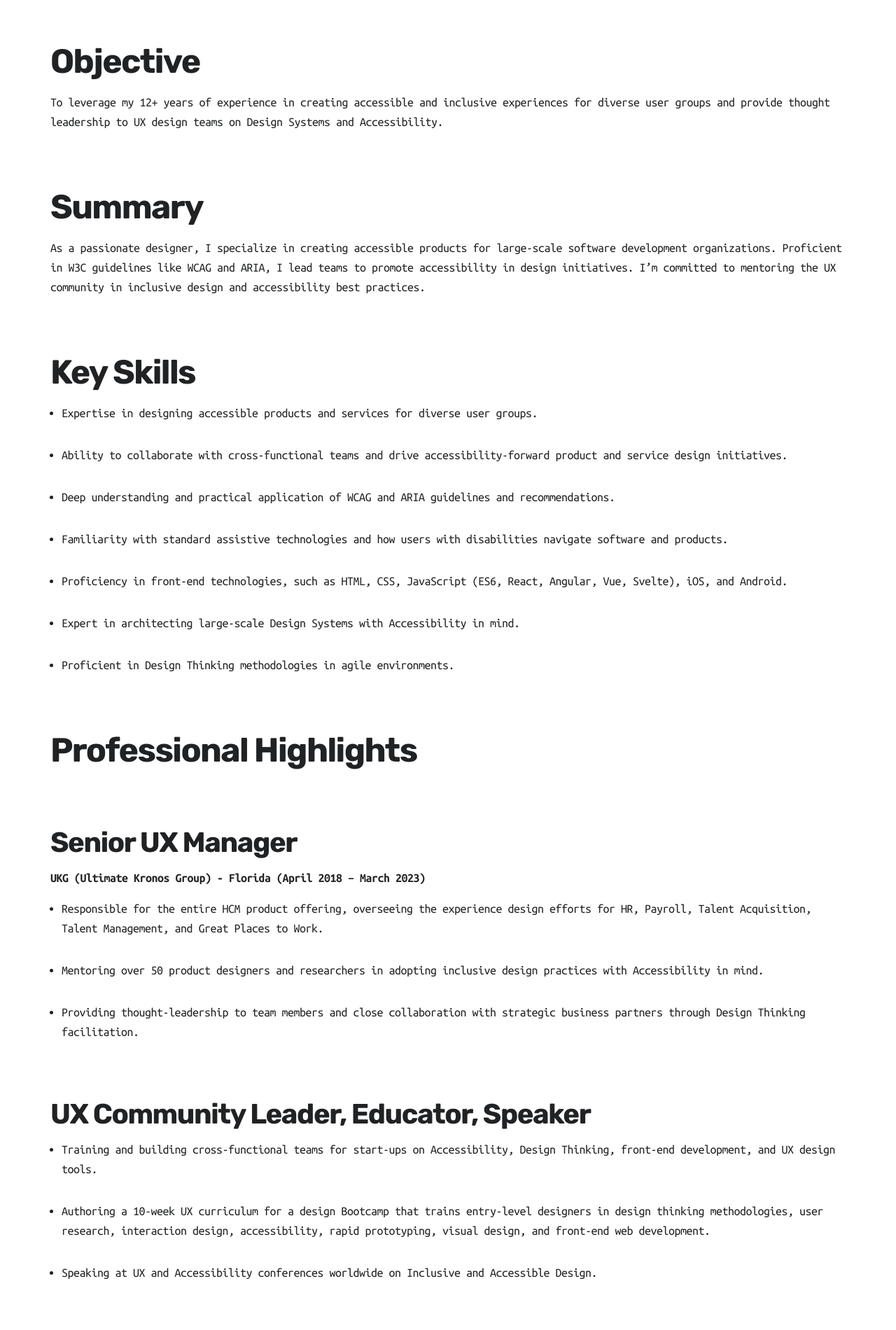
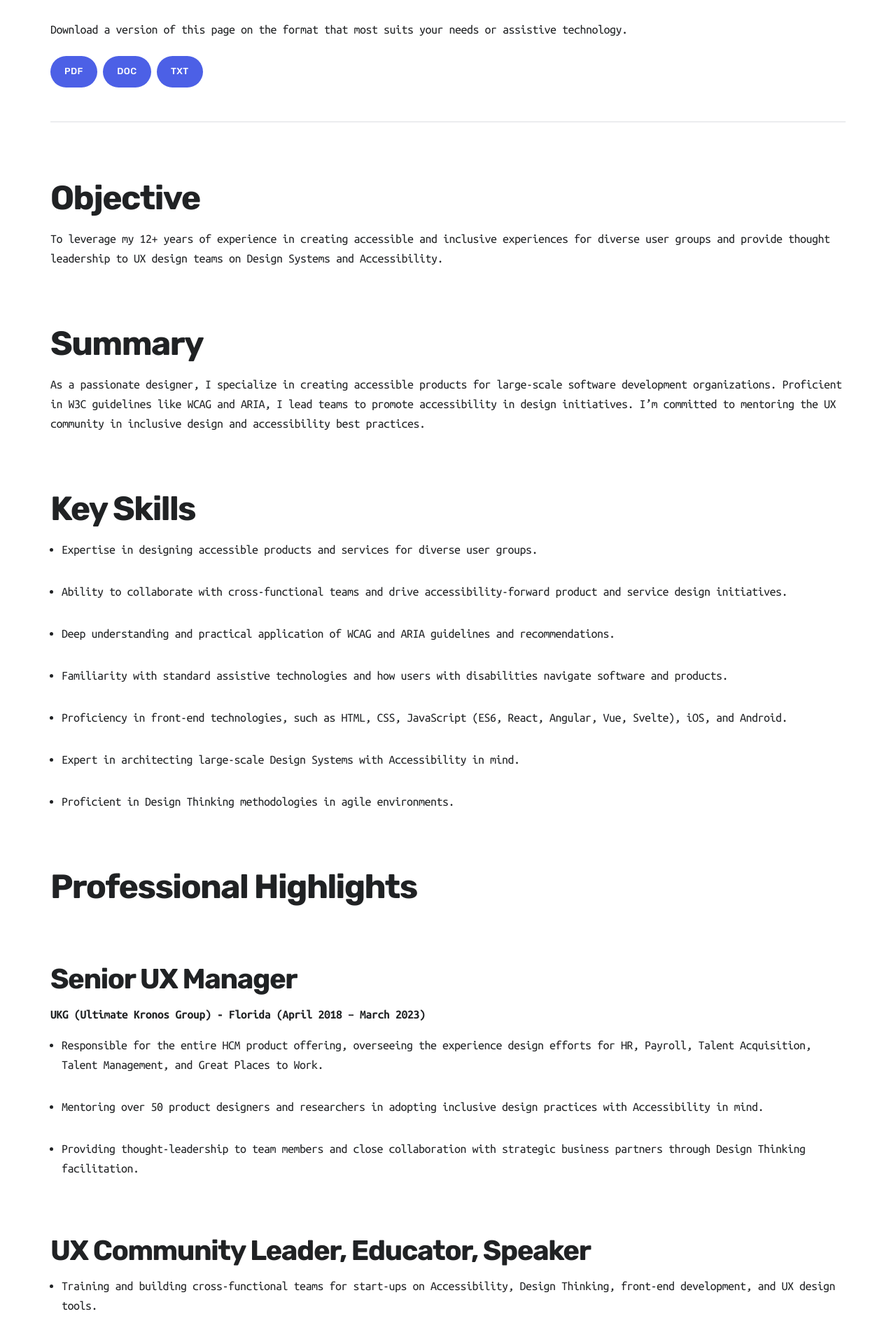
Before and after one commit to mpaiva/venus, a Jekyll site: the page built from _pages/resume.md, in a window 1280 px wide. Shown: the part 942-2842 px from the top of the page at 70% size. Built offline with Jekyll 4.4.1, drawn with Linux system fonts in a browser that asks for light colours; nearby versions of some CDN libraries.

```diff
--- a/_pages/resume.md
+++ b/_pages/resume.md
@@ -9,6 +9,14 @@
 {% if page.featured_image %} {% include image.html
 url="/images/about/workshop.png" description="A heartwarming illustration showcases a vibrant, multicultural group of children, featuring a spirited boy in a wheelchair, as they joyfully collaborate to find a solution in a truly inclusive manner." %} {% endif
 %}
+
+Download a version of this page on the format that most suits your needs or assistive technology.
+
+<a href="/downloads/marcelo_paiva_resume.pdf" class="button--fill">PDF</a>
+<a href="/downloads/marcelo_paiva_resume.docx" class="button--fill">DOC</a>
+<a href="/downloads/marcelo_paiva_resume.rtf" class="button--fill">TXT</a>
+
+---
 
 ## Objective
 
--- a/_sass/_includes/_section__listing.scss
+++ b/_sass/_includes/_section__listing.scss
@@ -170,7 +170,7 @@
 
   .project__subtitle,
   .project__description {
-    max-width: 456px;
+    // max-width: 456px;
   }
 
   .project__subtitle {
--- a/_sass/_pages/_page__blog.scss
+++ b/_sass/_pages/_page__blog.scss
@@ -57,7 +57,7 @@
       }
 
       .post__content {
-        max-width: 456px;
+        // max-width: 456px;
       }
 
       .post__date {
```
